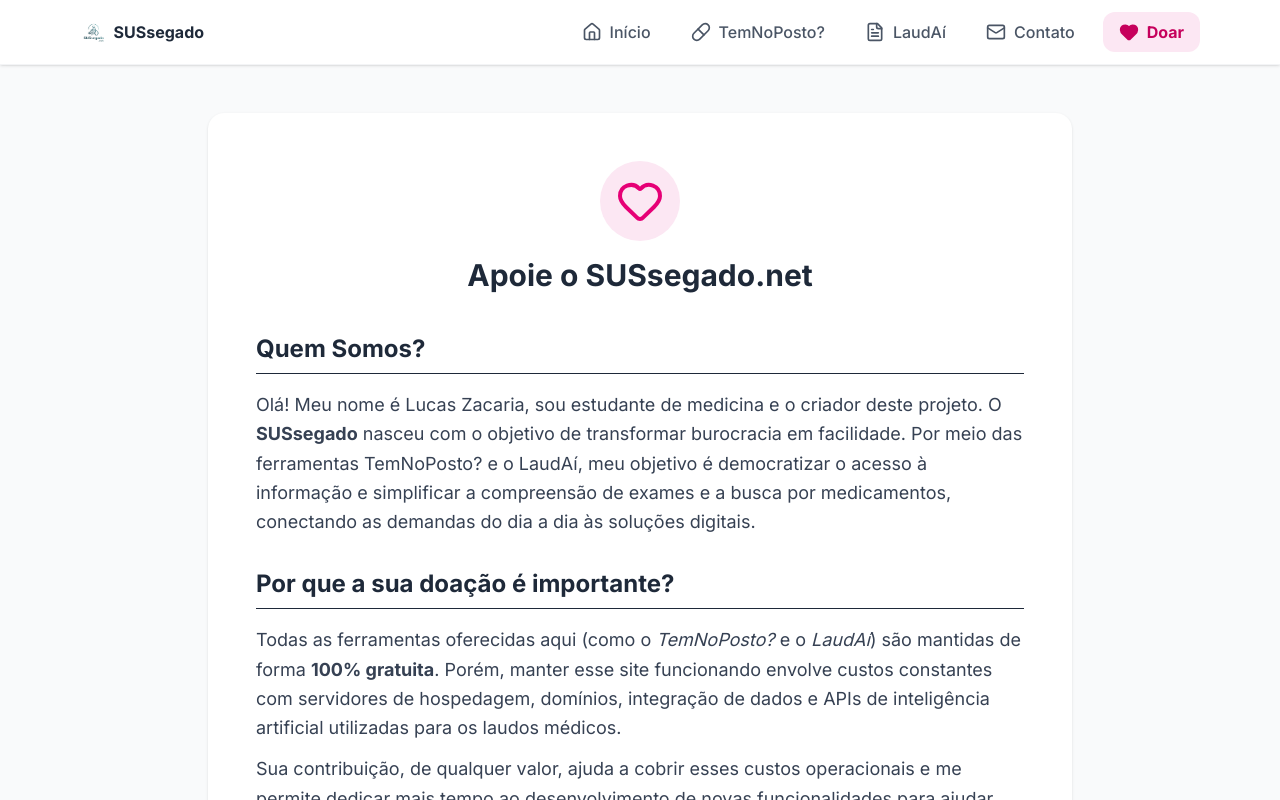
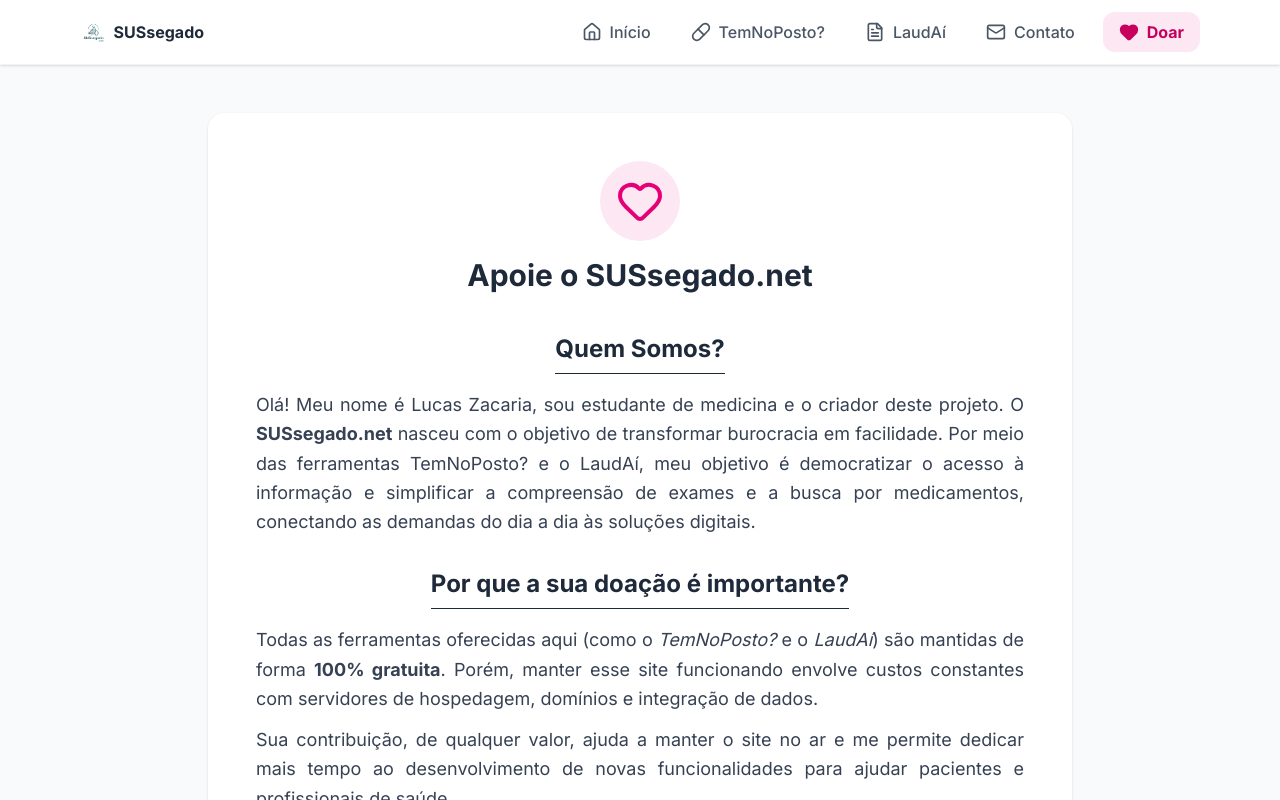
Before and after one commit to lucasvzack-sys/001, a React (Vite) app: page / in a window 1280 px wide. Both pictures are taken after a click on the button "Apoie o Projeto". Shown: the top 800 px of the page. Built offline with nearby package versions, Linux system fonts and the light colour scheme.

Commit message:
Update Doar.tsx

```diff
--- a/src/components/Doar.tsx
+++ b/src/components/Doar.tsx
@@ -25,21 +25,21 @@ export default function Doar({ onNavigate }: DoarProps) {
 
           <div className="space-y-8 text-gray-700">
             {/* Quem Somos */}
-            <section>
-              <h2 className="text-2xl font-bold text-gray-800 mb-4 border-b pb-2">Quem Somos?</h2>
-              <p className="leading-relaxed text-lg">
-                Olá! Meu nome é Lucas Zacaria, sou estudante de medicina e o criador deste projeto. O <strong>SUSsegado</strong> nasceu com o objetivo de transformar burocracia em facilidade. Por meio das ferramentas TemNoPosto? e o LaudAí, meu objetivo é democratizar o acesso à informação e simplificar a compreensão de exames e a busca por medicamentos, conectando as demandas do dia a dia às soluções digitais.
+            <section className="flex flex-col items-center">
+              <h2 className="text-2xl font-bold text-gray-800 mb-4 border-b pb-2 text-center w-full sm:w-auto">Quem Somos?</h2>
+              <p className="leading-relaxed text-lg text-justify w-full">
+                Olá! Meu nome é Lucas Zacaria, sou estudante de medicina e o criador deste projeto. O <strong>SUSsegado.net</strong> nasceu com o objetivo de transformar burocracia em facilidade. Por meio das ferramentas TemNoPosto? e o LaudAí, meu objetivo é democratizar o acesso à informação e simplificar a compreensão de exames e a busca por medicamentos, conectando as demandas do dia a dia às soluções digitais.
               </p>
             </section>
 
             {/* Por que doar? */}
-            <section>
-              <h2 className="text-2xl font-bold text-gray-800 mb-4 border-b pb-2">Por que a sua doação é importante?</h2>
-              <p className="leading-relaxed text-lg">
-                Todas as ferramentas oferecidas aqui (como o <i>TemNoPosto?</i> e o <i>LaudAí</i>) são mantidas de forma <strong>100% gratuita</strong>. Porém, manter esse site funcionando envolve custos constantes com servidores de hospedagem, domínios, integração de dados e APIs de inteligência artificial utilizadas para os laudos médicos.
+            <section className="flex flex-col items-center">
+              <h2 className="text-2xl font-bold text-gray-800 mb-4 border-b pb-2 text-center w-full sm:w-auto">Por que a sua doação é importante?</h2>
+              <p className="leading-relaxed text-lg text-justify w-full">
+                Todas as ferramentas oferecidas aqui (como o <i>TemNoPosto?</i> e o <i>LaudAí</i>) são mantidas de forma <strong>100% gratuita</strong>. Porém, manter esse site funcionando envolve custos constantes com servidores de hospedagem, domínios e integração de dados.
               </p>
-              <p className="leading-relaxed text-lg mt-3">
-                Sua contribuição, de qualquer valor, ajuda a cobrir esses custos operacionais e me permite dedicar mais tempo ao desenvolvimento de novas funcionalidades para ajudar pacientes e profissionais de saúde.
+              <p className="leading-relaxed text-lg text-justify w-full mt-3">
+                Sua contribuição, de qualquer valor, ajuda a manter o site no ar e me permite dedicar mais tempo ao desenvolvimento de novas funcionalidades para ajudar pacientes e profissionais de saúde.
               </p>
             </section>
 
```
